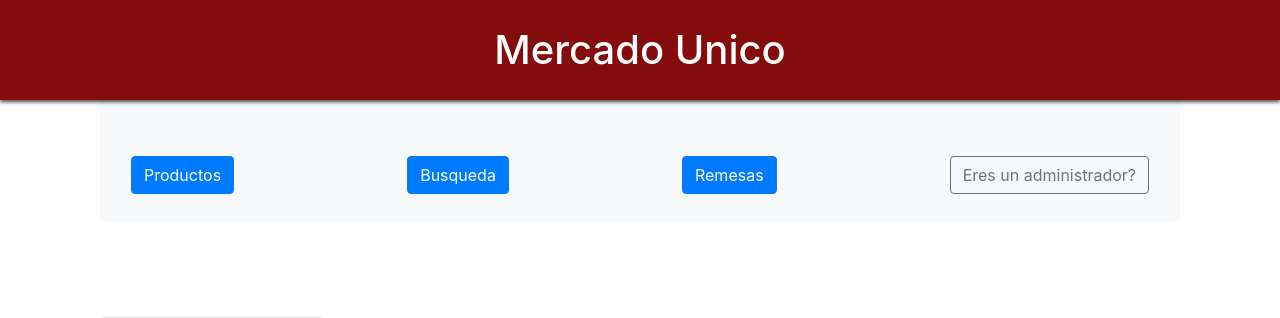
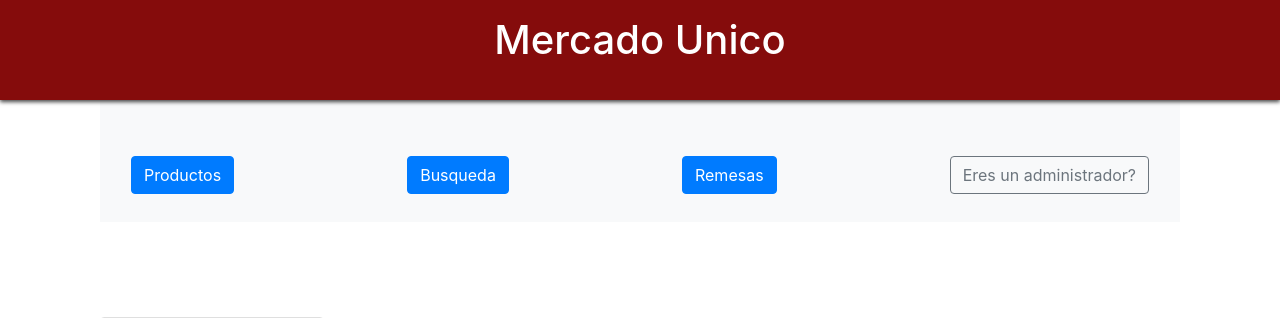
Before and after one commit to Riverperson99/Ala, a Flask app: page / in a window 1280 px wide. Shown: the top 318 px of the page. Run offline with Flask 3, Linux system fonts and the light colour scheme; some libraries are stand-ins or nearby versions.

Commit message:
Update styles.css

```diff
--- a/static/styles.css
+++ b/static/styles.css
@@ -13,7 +13,7 @@
 .banner h1 {
 	text-align: center;
 	color: #ffffff;
-	line-height: 100px; /* Ajusta el alto del texto al mismo nivel que el banner */
+	line-height: 80px; /* Ajusta el alto del texto al mismo nivel que el banner */
   }
 
 
```
